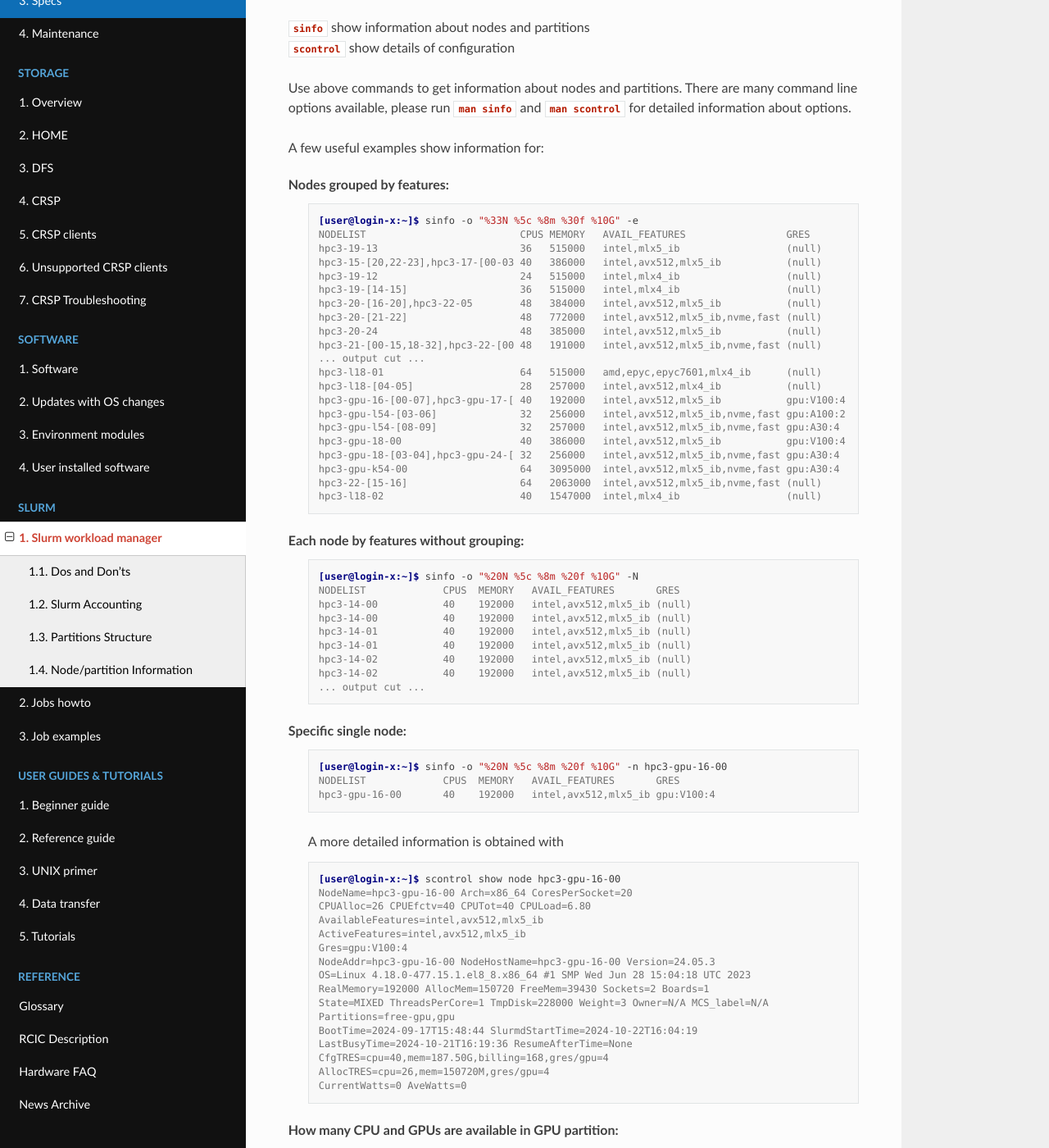
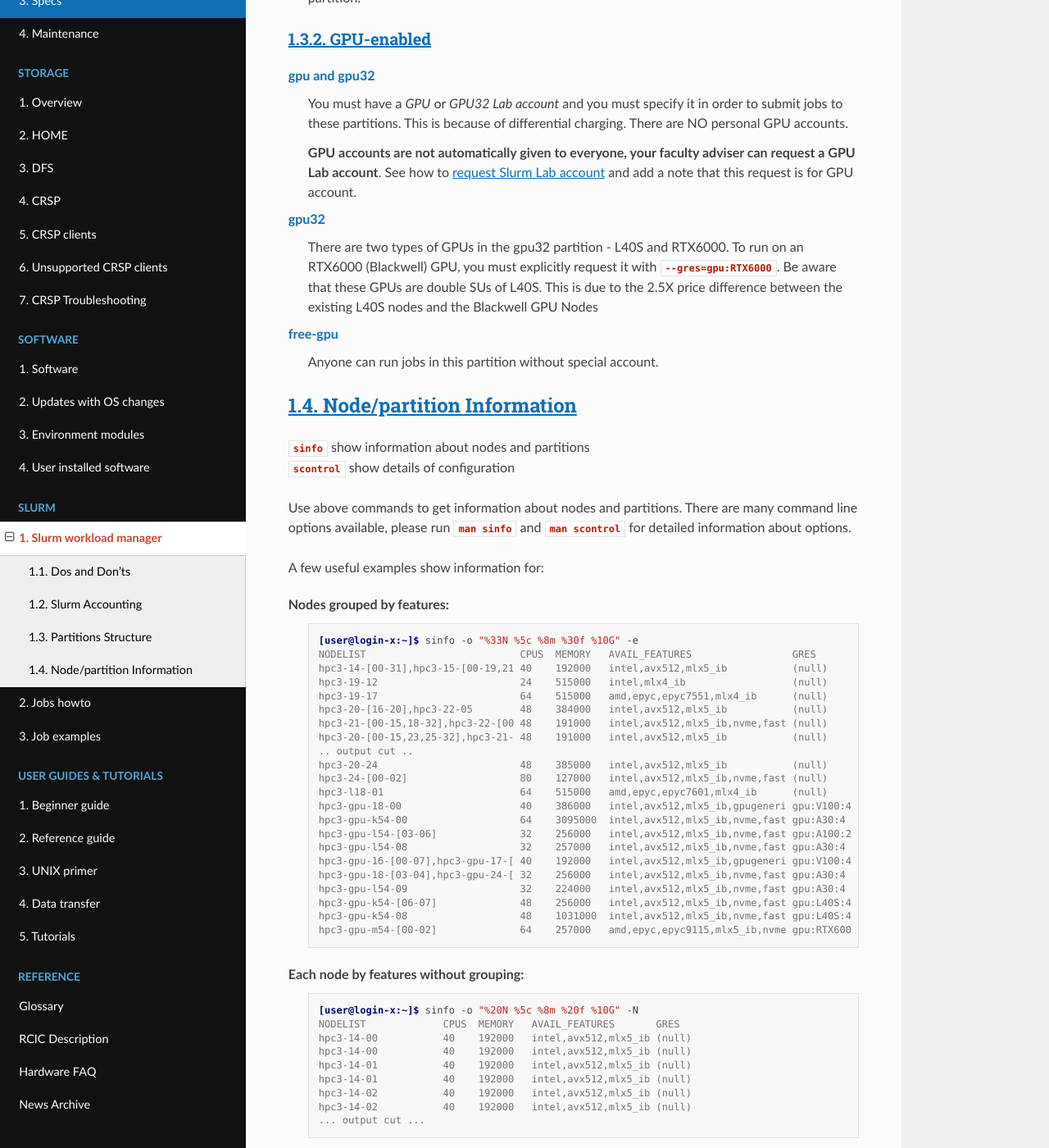
Before and after one commit to RCIC-UCI-Public/website-rcic, a Sphinx documentation site: the page built from docs/source/slurm/slurm.rst, in a window 1280 px wide and 1400 px high, scrolled down 5639 px. Shown: the whole window at 82% size. Built offline with Sphinx 7.4.7 and the Read the Docs theme 3.1.0, drawn with Linux system fonts in a browser that asks for light colours; some of the changed text lies outside the part shown.

Commit message:
Document the RTX6000 in the gpu32 queue, as well as double cost of these GPUs

```diff
--- a/docs/source/slurm/slurm.rst
+++ b/docs/source/slurm/slurm.rst
@@ -85,27 +85,34 @@
       *Slurm Personal account*.
 
   :1 GPU-hour:
-    | :bluelight:`is 33 allocation units` charged for
+    | :bluelight:`is 34 allocation units` charged for
     | 1 GPU used for 1 hour as 32 allocation units, plus
-    | 1 CPU used for 1 hour (required to run the job) as 1 allocation unit.
+    | 2 CPU used for 1 hour (required to run the job) as 2 units.
     | Each GPU hour is charged to a GPU-enabled account which can only be used on GPU-nodes.
 
-  Example charges
+  :1 GPU-hour (RTX6000 Pro):
+    | :bluelight:`is 68 allocation units` charged for
+    | 1 GPU used for 1 hour as 64 allocation units, plus
+    | 4 CPU used for 1 hour (required to run the job) as 4 units.
+    | RTX6000 Pro Blackwell GPUs are in the gpu32 queue and require a gpu32 slurm account
+
 
     .. table::
        :class: noscroll-table
 
-       +--------------------------+----------------+
-       | A job is using           | Units  charged |
-       +==========================+================+
-       | 1 CPU X 1 hr             | 1              |
-       +--------------------------+----------------+
-       | 1 CPU X 6 min            | 0.1            |
-       +--------------------------+----------------+
-       | 10 CPU X 1 hr            | 10             |
-       +--------------------------+----------------+
-       | (1 GPU + 1 CPU ) X 1 hr  | 33             |
-       +--------------------------+----------------+
+       +-----------------------------+----------------+
+       | A job is using              | Units  charged |
+       +=============================+================+
+       | 1 CPU X 1 hr                | 1              |
+       +-----------------------------+----------------+
+       | 1 CPU X 6 min               | 0.1            |
+       +-----------------------------+----------------+
+       | 10 CPU X 1 hr               | 10             |
+       +-----------------------------+----------------+
+       | (1 GPU + 2 CPU ) X 1 hr     | 34             |
+       +-----------------------------+----------------+
+       | (1 RTX6000 + 4 CPU ) X 1 hr | 68             |
+       +-----------------------------+----------------+
 
 .. _free jobs:
 .. _allocated jobs:
@@ -214,24 +221,29 @@
    :widths: 15 30 20 20 15
    :class: noscroll-table
 
-   +------------+---------------------------+------------------+-------------+------------+
-   | Partition  | Default / Max             | Default / Max    | Cost        | Job        |
-   |            |                           |                  |             |            |
-   | name       | memory per core           | runtime          | (units/hr)  | preemption |
-   +============+===========================+==================+=============+============+
-   | gpu        | 3 GB / 9 GB               | 2 day / 14 day   | 33          | No         |
-   +------------+---------------------------+------------------+-------------+------------+
-   | free-gpu   | 3 GB / 9 GB               | 1 day / 3 day    | 0           | Yes        |
-   +------------+---------------------------+------------------+-------------+------------+
-   | gpu32      | 3 GB / 9 GB               | 2 day / 14 day   | 33          | No         |
-   +------------+---------------------------+------------------+-------------+------------+
-   | free-gpu32 | 3 GB / 9 GB               | 1 day / 3 day    | 0           | Yes        |
-   +------------+---------------------------+------------------+-------------+------------+
+   +------------+---------------------------+------------------+----------------+------------+
+   | Partition  | Default / Max             | Default / Max    | Cost           | Job        |
+   |            |                           |                  |                |            |
+   | name       | memory per core           | runtime          | (units/hr)     | preemption |
+   +============+===========================+==================+================+============+
+   | gpu        | 3 GB / 9 GB               | 2 day / 14 day   | 34             | No         |
+   +------------+---------------------------+------------------+----------------+------------+
+   | free-gpu   | 3 GB / 9 GB               | 1 day / 3 day    | 0              | Yes        |
+   +------------+---------------------------+------------------+----------------+------------+
+   | gpu32      | 3 GB / 9 GB               | 2 day / 14 day   | * 34 - L40S    | No         |
+   +            |                           |                  | * 68 - RTX6000 |            |
+   +------------+---------------------------+------------------+----------------+------------+
+   | free-gpu32 | 3 GB / 9 GB               | 1 day / 3 day    | 0              | Yes        |
+   +------------+---------------------------+------------------+----------------+------------+
 
 
 .. note::
    To submit to the ``gpu`` partition, you must have a Slurm account that ends with ``gpu``.
    To submit to the ``gpu32`` partition, you must have a Slurm account that ends with ``gpu32``.
+
+.. attention:: RTX6000 Pro Blackwell GPUs must be **explicitly** requested in the gpu32 queue. A gres
+               request like ``--gres=gpu`` on the gpu32 job submission will only schedule your job on
+               L40S gpus.  Use ``--gres=gpu:RTX6000`` to request the newer (and more expensive) GPU
 
 Note, there is no difference in cost/core-hour for default and max memory per core.
 
@@ -283,6 +295,12 @@
   :ref:`request Slurm Lab account <slurm lab account>` and add a note that
   this request is for GPU account.
 
+:bluelight:`gpu32`
+   There are two types of GPUs in the gpu32 partition - L40S and RTX6000. To run on an
+   RTX6000 (Blackwell) GPU, you must explicitly request it with ``--gres=gpu:RTX6000``.
+   Be aware that these GPUs are double SUs of L40S. This is due to the 2.5X price difference
+   between the existing L40S nodes and the Blackwell GPU Nodes
+
 :bluelight:`free-gpu`
   Anyone can run jobs in this partition without special account.
 
@@ -304,26 +322,27 @@
   .. code-block:: console
 
      [user@login-x:~]$ sinfo -o "%33N %5c %8m %30f %10G" -e
-     NODELIST                          CPUS MEMORY   AVAIL_FEATURES                 GRES
-     hpc3-19-13                        36   515000   intel,mlx5_ib                  (null)
-     hpc3-15-[20,22-23],hpc3-17-[00-03 40   386000   intel,avx512,mlx5_ib           (null)
-     hpc3-19-12                        24   515000   intel,mlx4_ib                  (null)
-     hpc3-19-[14-15]                   36   515000   intel,mlx4_ib                  (null)
-     hpc3-20-[16-20],hpc3-22-05        48   384000   intel,avx512,mlx5_ib           (null)
-     hpc3-20-[21-22]                   48   772000   intel,avx512,mlx5_ib,nvme,fast (null)
-     hpc3-20-24                        48   385000   intel,avx512,mlx5_ib           (null)
-     hpc3-21-[00-15,18-32],hpc3-22-[00 48   191000   intel,avx512,mlx5_ib,nvme,fast (null)
-     ... output cut ...
-     hpc3-l18-01                       64   515000   amd,epyc,epyc7601,mlx4_ib      (null)
-     hpc3-l18-[04-05]                  28   257000   intel,avx512,mlx4_ib           (null)
-     hpc3-gpu-16-[00-07],hpc3-gpu-17-[ 40   192000   intel,avx512,mlx5_ib           gpu:V100:4
-     hpc3-gpu-l54-[03-06]              32   256000   intel,avx512,mlx5_ib,nvme,fast gpu:A100:2
-     hpc3-gpu-l54-[08-09]              32   257000   intel,avx512,mlx5_ib,nvme,fast gpu:A30:4
-     hpc3-gpu-18-00                    40   386000   intel,avx512,mlx5_ib           gpu:V100:4
-     hpc3-gpu-18-[03-04],hpc3-gpu-24-[ 32   256000   intel,avx512,mlx5_ib,nvme,fast gpu:A30:4
-     hpc3-gpu-k54-00                   64   3095000  intel,avx512,mlx5_ib,nvme,fast gpu:A30:4
-     hpc3-22-[15-16]                   64   2063000  intel,avx512,mlx5_ib,nvme,fast (null)
-     hpc3-l18-02                       40   1547000  intel,mlx4_ib                  (null)
+     NODELIST                          CPUS  MEMORY   AVAIL_FEATURES                 GRES
+     hpc3-14-[00-31],hpc3-15-[00-19,21 40    192000   intel,avx512,mlx5_ib           (null)
+     hpc3-19-12                        24    515000   intel,mlx4_ib                  (null)
+     hpc3-19-17                        64    515000   amd,epyc,epyc7551,mlx4_ib      (null)
+     hpc3-20-[16-20],hpc3-22-05        48    384000   intel,avx512,mlx5_ib           (null)
+     hpc3-21-[00-15,18-32],hpc3-22-[00 48    191000   intel,avx512,mlx5_ib,nvme,fast (null)
+     hpc3-20-[00-15,23,25-32],hpc3-21- 48    191000   intel,avx512,mlx5_ib           (null)
+     .. output cut ..
+     hpc3-20-24                        48    385000   intel,avx512,mlx5_ib           (null)
+     hpc3-24-[00-02]                   80    127000   intel,avx512,mlx5_ib,nvme,fast (null)
+     hpc3-l18-01                       64    515000   amd,epyc,epyc7601,mlx4_ib      (null)
+     hpc3-gpu-18-00                    40    386000   intel,avx512,mlx5_ib,gpugeneri gpu:V100:4
+     hpc3-gpu-k54-00                   64    3095000  intel,avx512,mlx5_ib,nvme,fast gpu:A30:4
+     hpc3-gpu-l54-[03-06]              32    256000   intel,avx512,mlx5_ib,nvme,fast gpu:A100:2
+     hpc3-gpu-l54-08                   32    257000   intel,avx512,mlx5_ib,nvme,fast gpu:A30:4
+     hpc3-gpu-16-[00-07],hpc3-gpu-17-[ 40    192000   intel,avx512,mlx5_ib,gpugeneri gpu:V100:4
+     hpc3-gpu-18-[03-04],hpc3-gpu-24-[ 32    256000   intel,avx512,mlx5_ib,nvme,fast gpu:A30:4
+     hpc3-gpu-l54-09                   32    224000   intel,avx512,mlx5_ib,nvme,fast gpu:A30:4
+     hpc3-gpu-k54-[06-07]              48    256000   intel,avx512,mlx5_ib,nvme,fast gpu:L40S:4
+     hpc3-gpu-k54-08                   48    1031000  intel,avx512,mlx5_ib,nvme,fast gpu:L40S:4
+     hpc3-gpu-m54-[00-02]              64    257000   amd,epyc,epyc9115,mlx5_ib,nvme gpu:RTX600
 
 Each node by features without grouping:
   .. code-block:: console
```
Also changed, not shown: docs/source/slurm/jobs.rst (+8 -6 lines).
